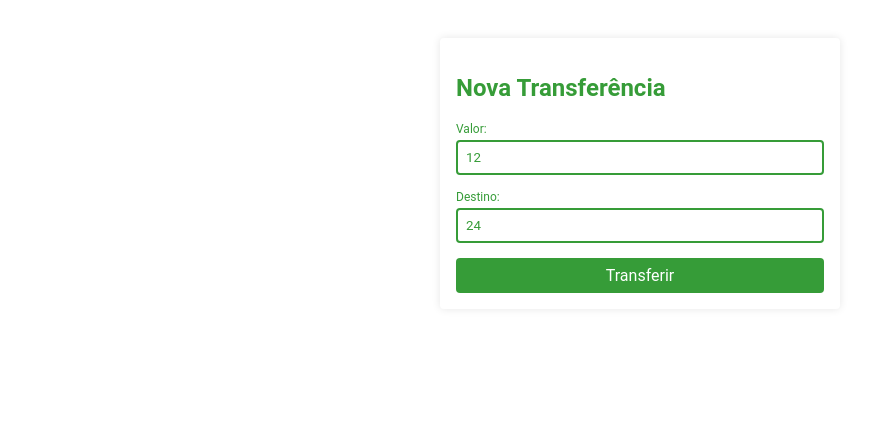
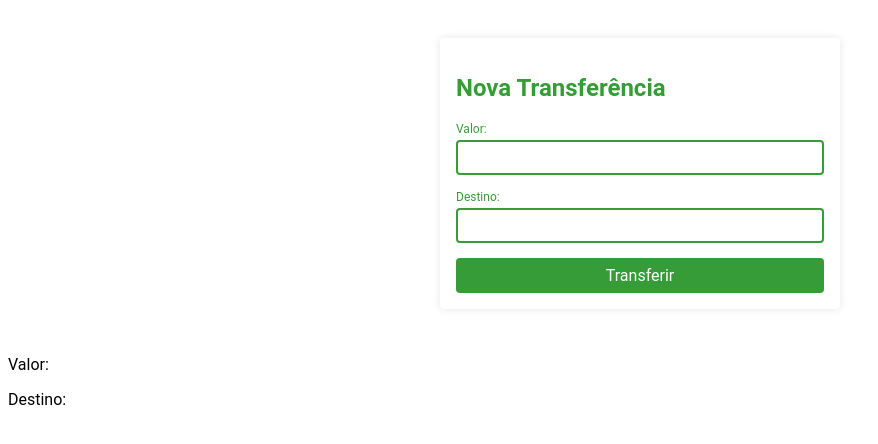
Before and after one commit to BrandonCarlos/LearningAngular, an Angular app: page / in a window 1280 px wide. Shown: the top 444 px of the page, without its empty margins (0-878 px from the left). Built offline with nearby package versions, Linux system fonts and the light colour scheme.

Commit message:
Export data with output, Receive data in component, interpolating data

```diff
--- a/src/app/app.component.html
+++ b/src/app/app.component.html
@@ -1 +1,7 @@
-<app-nova-transferencia></app-nova-transferencia>
+<app-nova-transferencia
+  (aoTransferir)="transferir($event)"
+></app-nova-transferencia
+><!-- ($event) = é o valor que recebo lá da minha classe -->
+
+<p>Valor: {{ transferencia?.valor }}</p><!-- transferencia? <-- se tiver alguma coisa dentro de "transferencia" pega pra mim -->
+<p>Destino: {{ transferencia?.destino }}</p>
--- a/src/app/app.component.ts
+++ b/src/app/app.component.ts
@@ -7,4 +7,10 @@ import { Component } from '@angular/core';
 })
 export class AppComponent {
   title = 'bytebank';
+  transferencia: any;
+
+  transferir($event) {
+    console.log($event);//ta mostrando = {valor = 432, destino = 1312}
+    this.transferencia = $event; //ou seja to mandando p/ o app.component.html o objeto com os atributos "valor e destino"
+  }
 }
--- a/src/app/nova transferencia/nova-transferencia.component.ts
+++ b/src/app/nova transferencia/nova-transferencia.component.ts
@@ -1,4 +1,4 @@
-import { Component } from "@angular/core";
+import { Component, Output,EventEmitter } from "@angular/core";
 
 @Component({//Está é minha classe, e é aqui que vou colocar os métodos de click, submit, etc...
     selector: 'app-nova-transferencia',
@@ -9,14 +9,23 @@ import { Component } from "@angular/core";
 export class NovaTransferenciaComponent {//Aqui que vai ter nossas lógicas e nossos métodos, como está CLASS é export, então temos váriaveis
   //que podem ser acessadas fora desta classe em outro arquivo
 
-  valor: number = 12;
-  destino: number = 24;
+  //mandar estes dados para quem o invocou, tirar esses dados para fora enviar para quem chamou
+  @Output()
+  aoTransferir: EventEmitter<any> = new EventEmitter<any>(); //esse evento "aoTransferir" vai poder receber qualquer tipo de dados, objeto, number etc..
 
+  valor: number;
+  destino: number;
 
   transferir() {
     console.log('Solciitado nova transferencia');
-    console.log('Valor: ', this.valor);
-    console.log('Destino: ', this.destino);
+    const valorEmitir = { valor: this.valor, destino: this.destino };
+    this.aoTransferir.emit(valorEmitir);//após emitir os dados, abaixo vamos limpar os campos
+    this.limparCampos();
+  }
+
+  limparCampos() {
+    this.valor = 0;
+    this.destino = 0;
   }
 
 }
```
